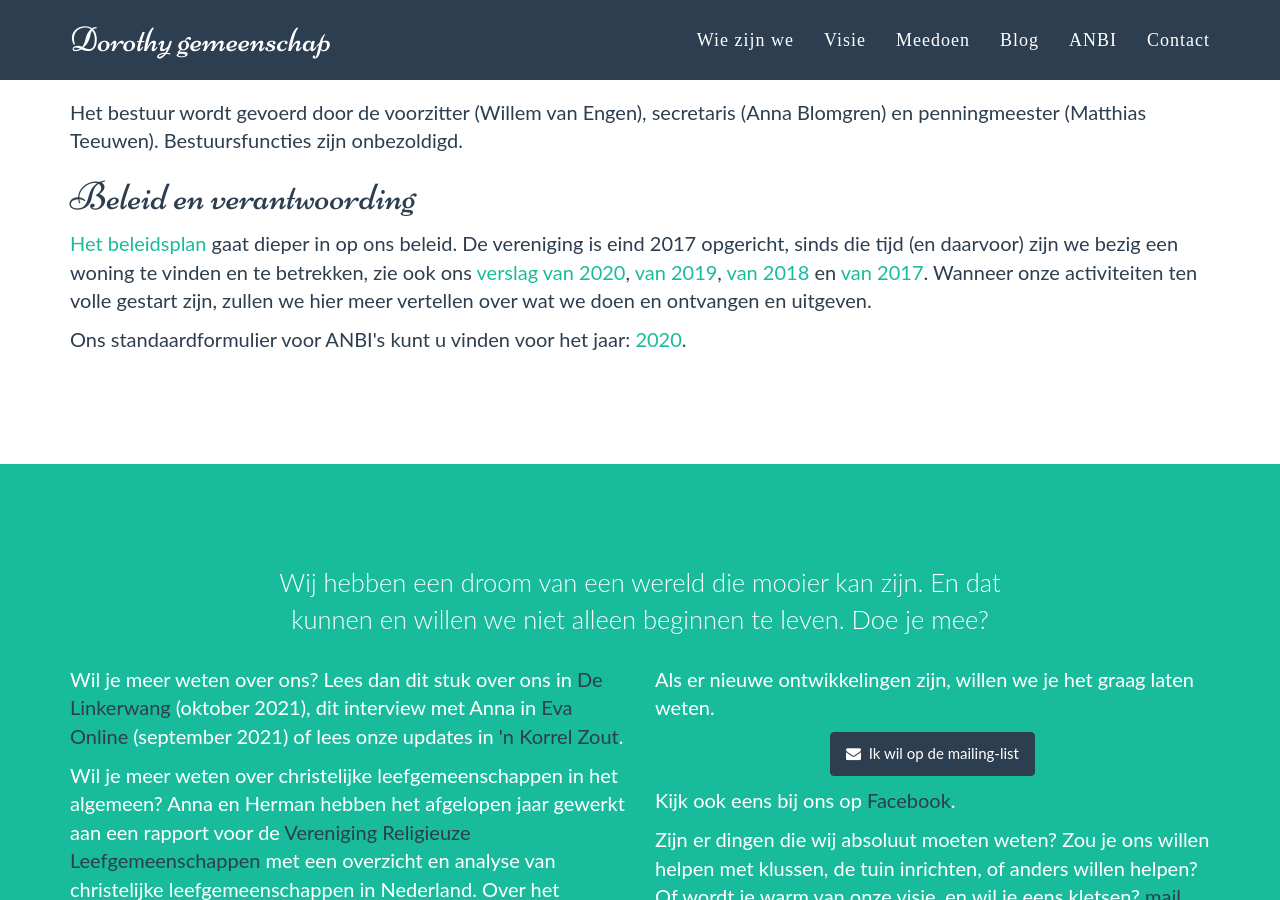
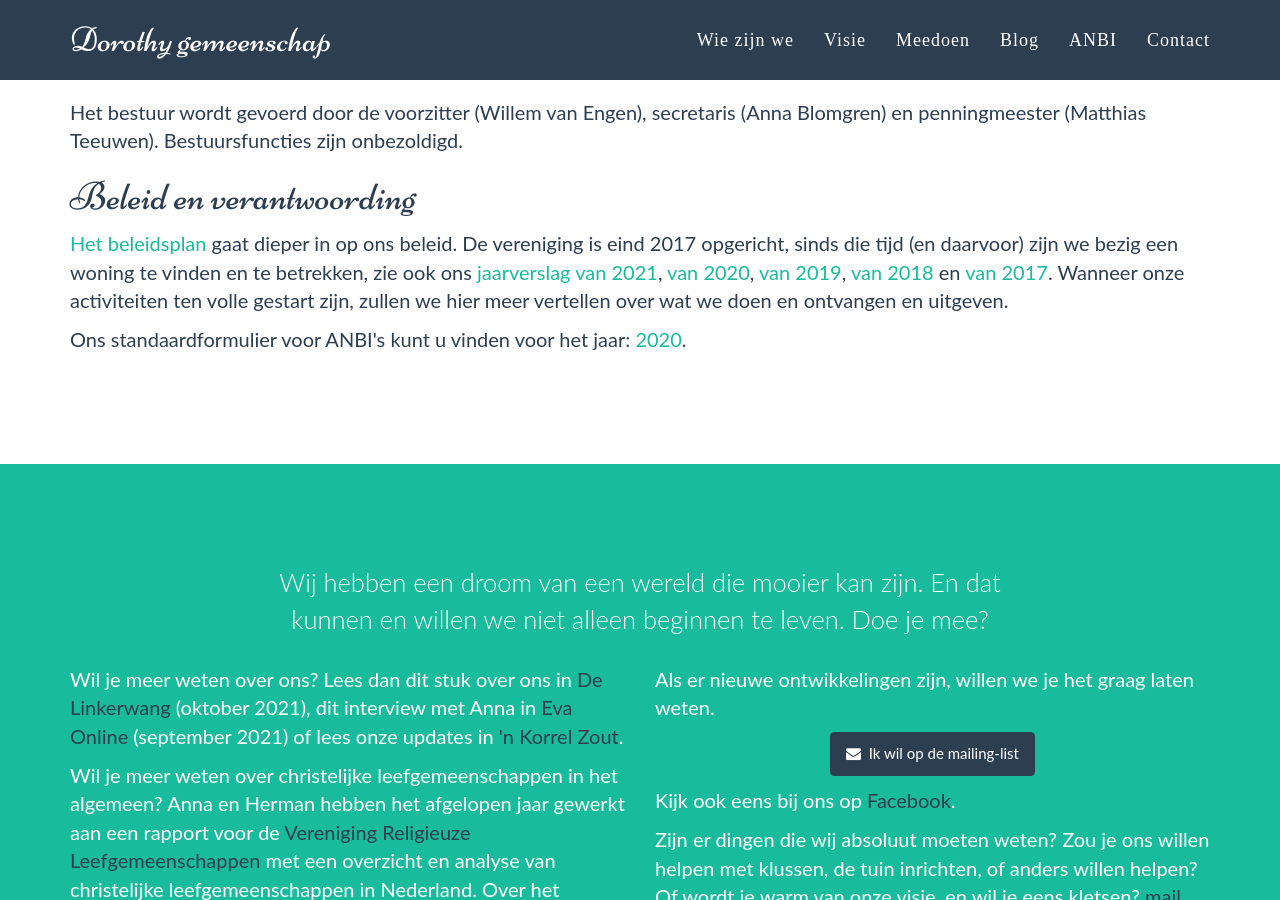
Before and after one commit to dorothygemeenschap/dorothygemeenschap.github.io, a Jekyll site: the page built from anbi.html, in a window 1280 px wide and 900 px high, scrolled down 567 px. Built offline with Jekyll 4.4.1, drawn with Linux system fonts in a browser that asks for light colours; some web fonts are replaced.

Commit message:
Update anbi.html

```diff
--- a/anbi.html
+++ b/anbi.html
@@ -47,7 +47,7 @@ en penningmeester (Matthias Teeuwen). Bestuursfuncties zijn onbezoldigd.</p>
 
 <p><a href="beleidsplan-2021.pdf">Het beleidsplan</a> gaat dieper in op ons beleid. De vereniging
 is eind 2017 opgericht, sinds die tijd (en daarvoor) zijn we bezig een woning te vinden en te betrekken,
-zie ook ons <a href="verslag-2020.pdf">verslag van 2020</a>, <a href="verslag-2019.pdf">van 2019</a>,
+  zie ook ons <a href="verslag-2021.pdf">jaarverslag van 2021</a>, <a href="verslag-2020.pdf">van 2020</a>, <a href="verslag-2019.pdf">van 2019</a>,
 <a href="verslag-2018.pdf">van 2018</a> en <a href="verslag-2017.pdf">van 2017</a>.
 Wanneer onze activiteiten ten volle gestart zijn, zullen we hier meer vertellen over wat we doen en ontvangen en uitgeven.</p>
 
```
